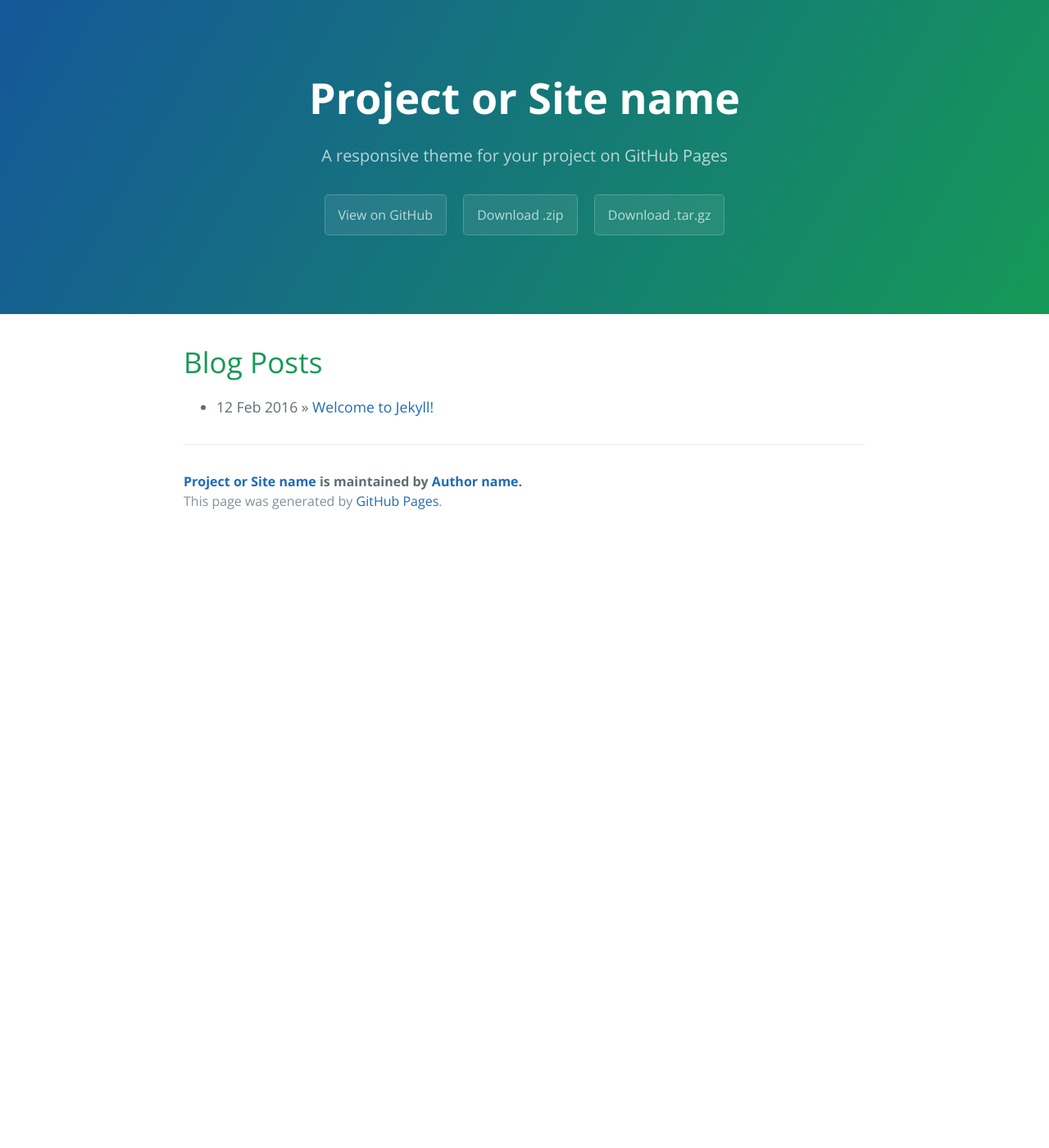
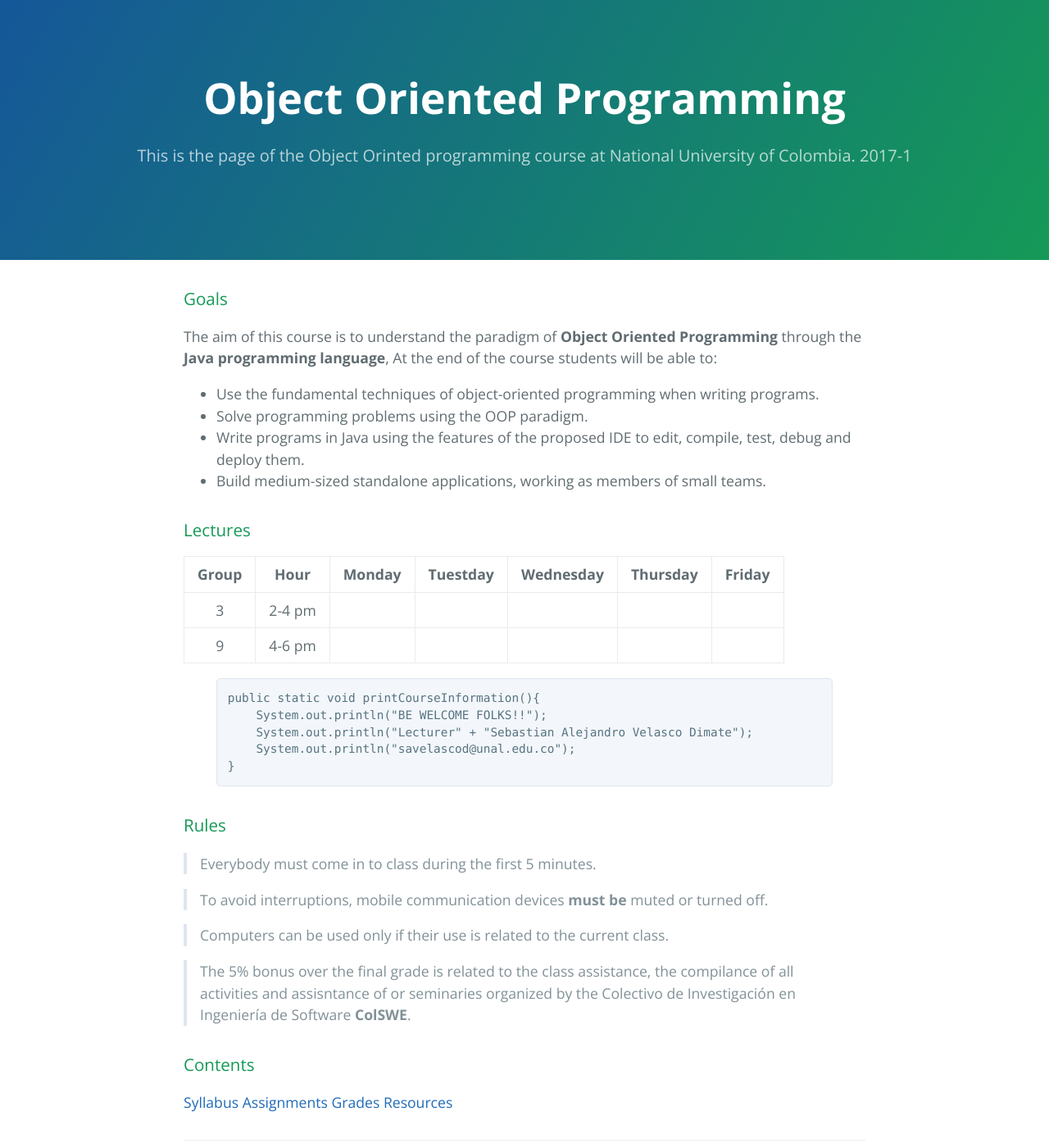
Before and after one commit to oopunal/oopunal.github.io, a Jekyll site: the page built from index.markdown, in a window 1280 px wide and 1400 px high. Shown: the whole window at 82% size. Built offline with Jekyll 4.4.1, drawn with Linux system fonts in a browser that asks for light colours; the list of posts is cut into pages by our own code; some of the changed text lies outside the part shown.

```diff
--- a/_config.yml
+++ b/_config.yml
@@ -1,13 +1,13 @@
 # Setup
-title:        Project or Site name
-tagline:      A responsive theme for your project on GitHub Pages
+title:        Object Oriented Programming
+tagline:      This is the page of the Object Orinted programming course at National University of Colombia. 2017-1
 baseurl:      ""
 paginate:     1
 
 # About/contact
 author:
-  name:       Author name
-  url:        http://yourhomepage.com
+  name:       Alejandro Velasco Dimate
+  url:        https://co.linkedin.com/in/sebastian-alejandro-velasco-dimate-226312101
 
 # Gems
 gems:
--- a/_includes/page-header.html
+++ b/_includes/page-header.html
@@ -1,7 +1,4 @@
 <section class="page-header">
   <h1 class="project-name">{{ site.title }}</h1>
   <h2 class="project-tagline">{{ site.tagline }}</h2>
-  <a href="#" class="btn">View on GitHub</a>
-  <a href="#" class="btn">Download .zip</a>
-  <a href="#" class="btn">Download .tar.gz</a>
 </section>
--- a/index.html
+++ /dev/null
@@ -1,13 +0,0 @@
----
-layout: default
-title: {{ site.name }}
----
-
-<div id="home">
-  <h1>Blog Posts</h1>
-  <ul class="posts">
-    {% for post in site.posts %}
-      <li><span>{{ post.date | date_to_string }}</span> &raquo; <a href="{{ site.baseurl }}{{ post.url }}">{{ post.title }}</a></li>
-    {% endfor %}
-  </ul>
-</div>
--- /dev/null
+++ b/index.markdown
@@ -0,0 +1,54 @@
+---
+layout: default
+title: {{ site.name }}
+---
+<!--
+<div id="home">
+  <h1>Blog Posts</h1>
+  <ul class="posts">
+    {% for post in site.posts %}
+      <li><span>{{ post.date | date_to_string }}</span> &raquo; <a href="{{ site.baseurl }}{{ post.url }}">{{ post.title }}</a></li>
+    {% endfor %}
+  </ul>
+</div>
+-->
+### Goals
+The aim of this course is to understand the paradigm of **Object Oriented Programming** through the **Java programming language**,   At the end of the course students will be able to:
+
+* Use the fundamental techniques of object-oriented programming when writing programs.
+* Solve programming problems using the OOP paradigm.
+* Write programs in Java using the features of the proposed IDE to edit, compile, test, debug and deploy them.
+* Build medium-sized standalone applications, working as members of small teams.
+
+
+### Lectures
+
+|Group|Hour|Monday|Tuestday|Wednesday|Thursday|Friday|
+||:---:|:---:|:---:|:---:|:---:|:---:|
+|3|2-4 pm| | | | | |
+|9|4-6 pm| | | | | |
+
+{% highlight java %}
+public static void printCourseInformation(){
+    System.out.println("BE WELCOME FOLKS!!");
+    System.out.println("Lecturer" + "Sebastian Alejandro Velasco Dimate");
+    System.out.println("savelascod@unal.edu.co");
+}
+{% endhighlight %}
+
+### Rules
+
+> Everybody must come in to class during the first 5 minutes.
+
+> To avoid interruptions, mobile communication devices **must be** muted or turned off.
+
+> Computers can be used only if their use is related to the current class.
+
+> The 5% bonus over the final grade is related to the class assistance, the compilance of all activities and assisntance of or seminaries organized by the Colectivo de Investigación en Ingeniería de Software **ColSWE**.
+
+### Contents
+
+[Syllabus]({{ site.baseurl }}{% link _posts/2017-01-7-syllabus.markdown %})
+[Assignments]({{ site.baseurl }}{% link _posts/2017-01-7-assignments.markdown %})
+[Grades]({{ site.baseurl }}{% link _posts/2017-01-7-grades.markdown %})
+[Resources]({{ site.baseurl }}{% link _posts/2017-01-7-resources.markdown %})
```
Also changed, not shown: _posts/2016-02-12-sample-content.markdown (deleted, +0 -24 lines), _posts/2017-01-7-assignments.markdown (added, +8 -0 lines), _posts/2017-01-7-grades.markdown (added, +8 -0 lines), _posts/2017-01-7-resources.markdown (added, +8 -0 lines), _posts/2017-01-7-syllabus.markdown (added, +8 -0 lines), Gemfile.lock, 7 other files.
